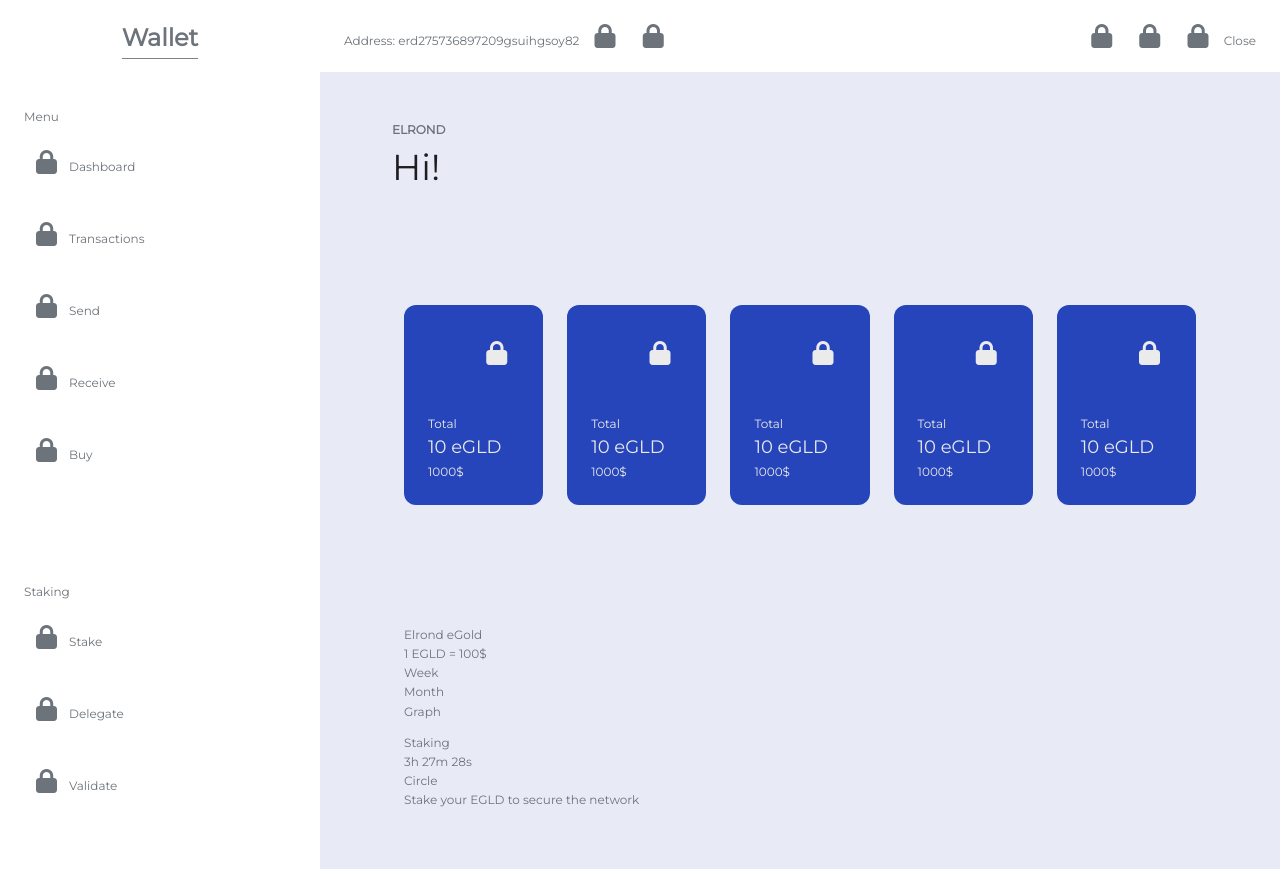
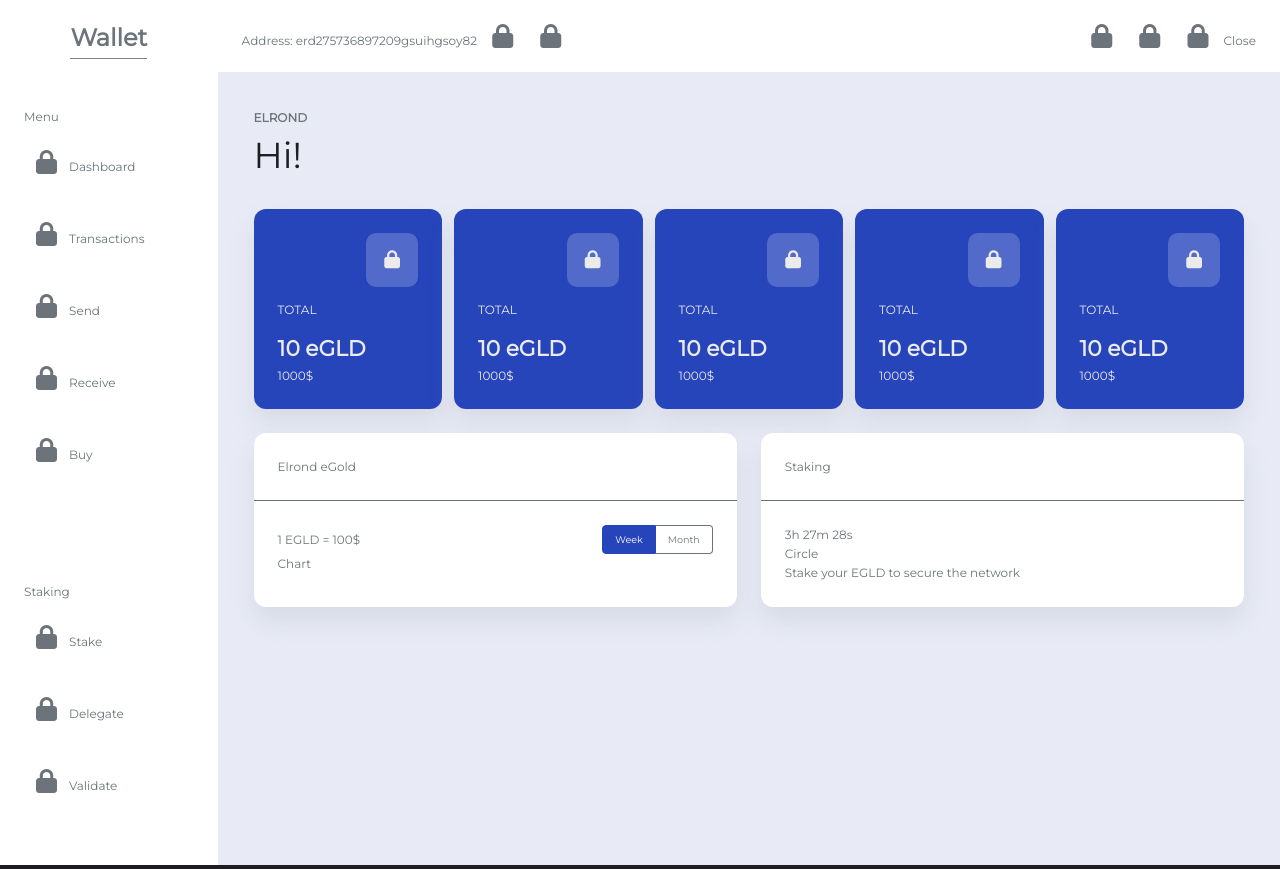
Before and after one commit to mathieufontaine/elrond-wallet, a plain HTML site: page public/index.html in a window 1280 px wide. Drawn offline with Linux system fonts and the light colour scheme.

Commit message:
worked on scss file structure and classes names

```diff
--- a/public/index.html
+++ b/public/index.html
@@ -52,12 +52,12 @@
             </div>
         </header>
         <div class="container">
-            <section class="section intro">
-                <h2 class="intro__title">ELROND</h2>
-                <div class="intro__hello">Hi!</div>
+            <section class="section section--intro">
+                <h2 class="section--intro__title">ELROND</h2>
+                <div class="section--intro__hello">Hi!</div>
             </section>
-            <section class="section cards">
-                <div class="card cards__card">
+            <section class="section section--summury">
+                <div class="card section--summury__card">
                     <div class="card__text">
                         <span class="text--title">Total</span>
                         <span class="text--bg-number">10 eGLD</span>
@@ -65,7 +65,7 @@
                     </div>
                     <div class="card__logo"><i class="fas fa-lock"></i></div>
                 </div>
-                <div class="card cards__card">
+                <div class="card section--summury__card">
                     <div class="card__text">
                         <span class="text--title">Total</span>
                         <span class="text--bg-number">10 eGLD</span>
@@ -73,7 +73,7 @@
                     </div>
                     <div class="card__logo"><i class="fas fa-lock"></i></div>
                 </div>
-                <div class="card cards__card">
+                <div class="card section--summury__card">
                     <div class="card__text">
                         <span class="text--title">Total</span>
                         <span class="text--bg-number">10 eGLD</span>
@@ -81,7 +81,7 @@
                     </div>
                     <div class="card__logo"><i class="fas fa-lock"></i></div>
                 </div>
-                <div class="card cards__card">
+                <div class="card section--summury__card">
                     <div class="card__text">
                         <span class="text--title">Total</span>
                         <span class="text--bg-number">10 eGLD</span>
@@ -89,7 +89,7 @@
                     </div>
                     <div class="card__logo"><i class="fas fa-lock"></i></div>
                 </div>
-                <div class="card cards__card">
+                <div class="card section--summury__card">
                     <div class="card__text">
                         <span class="text--title">Total</span>
                         <span class="text--bg-number">10 eGLD</span>
@@ -98,23 +98,25 @@
                     <div class="card__logo"><i class="fas fa-lock"></i></div>
                 </div>
             </section>
-            <section class="section price-staking">
-                <div class="card card--price-staking">
-                    <span class="title">Elrond eGold</span>
-                    <div class="card__price">
-                        <span>1 EGLD = 100$</span>
-                        <div class="buttons">
-                            <div class="button button--selected">Week</div>
-                            <div class="button">Month</div>
+            <section class="section section--chart-staking">
+                <div class="card card--large">
+                    <span class="card--large__title">Elrond eGold</span>
+                    <div class="card--large__inner chart">
+                        <div class="chart__price-buttons">
+                            <span class="chart__price">1 EGLD = 100$</span>
+                            <div class="chart__buttons">
+                                <div class="button button--selected button--week">Week</div>
+                                <div class="button button--month">Month</div>
+                            </div>
                         </div>
+                        <div class="chart__price">Chart</div>
                     </div>
-                    <div class="graph">Graph</div>
                 </div>
-                <div class="card card--price-staking">
-                    <span class="title">Staking</span>
-                    <div class="card__staking-infos">
-                        <p>3h 27m 28s</p>
-                        <div class="circle">Circle</div>
+                <div class="card card--large">
+                    <span class="card--large__title">Staking</span>
+                    <div class="card--large__inner staking">
+                        <p class="staking__time">3h 27m 28s</p>
+                        <div class="staking__percentage">Circle</div>
                         <p>Stake your EGLD to secure the network</p>
                     </div>
                 </div>
--- a/scss/_content.scss
+++ /dev/null
@@ -1,54 +0,0 @@
-.header {
-  position: relative;
-  display: flex;
-  width: 100%;
-  justify-content: space-between;
-  align-items: center;
-  background: $menu-background-color;
-  padding: 1rem 2rem;
-}
-
-.intro {
-  &__title {
-    font-size: 1rem;
-  }
-  &__hello {
-    font-size: 3rem;
-    color: $primary-color;
-    font-weight: 500;
-  }
-}
-
-.cards {
-  display: flex;
-  align-items: center;
-  justify-content: space-between;
-  color: $card-text-color;
-  &__card {
-    height: 200px;
-    background: $secondary-color;
-    padding: 2rem;
-    border-radius: 12px;
-    display: flex;
-    flex-direction: column-reverse;
-    justify-content: space-between;
-  }
-}
-
-.card {
-  width: 100%;
-  margin: 1rem;
-  &__logo {
-    align-self: flex-end;
-  }
-  &__text {
-    display: flex;
-    flex-direction: column;
-  }
-}
-
-.text {
-  &--bg-number {
-    font-size: 1.5rem;
-  }
-}
--- a/scss/_utilities.scss
+++ b/scss/_utilities.scss
@@ -4,8 +4,9 @@ $primary-color: #1e1d21;
 $secondary-color: #2745bb;
 $text-color: #6c737a;
 $card-text-color: rgb(235, 235, 235);
-$menu-background-color: white;
-$background-color: #e8ebf6;
+$primary-bg-color: #e8ebf6;
+$secondary-bg-color: white;
+$shadow: rgba(149, 157, 165, 0.2) 0px 14px 24px;
 
 *,
 *:before,
@@ -48,74 +49,8 @@ img {
   width: 100%;
 }
 
-.fas {
-  padding: 1rem;
-  font-size: 2rem;
-  &:hover {
-    color: $secondary-color;
-  }
-}
-
-%btn {
-  display: inline-block;
-  border: 0;
-  background: $secondary-color;
-  color: #fff;
-  border-radius: 8px;
-  padding: 1rem 3rem;
-  outline: none;
-  cursor: pointer;
-  text-align: center;
-  &:hover {
-    transform: scale(1.1);
-  }
-}
-
-.btn-primary {
-  @extend %btn;
-  background-color: $primary-color;
-}
-
-.btn-secondary {
-  @extend %btn;
-  background-color: lighten($secondary-color, 20%);
-}
-
-.primary-text {
-  color: $primary-color;
-}
-
-.secondary-text {
-  color: $secondary-color;
-}
-
-header {
-  position: fixed;
-  z-index: 2;
-  width: 100%;
-}
-
 main {
   position: relative;
-  width: 75%;
-  background: $background-color;
+  width: 83%;
+  background: $primary-bg-color;
 }
-
-.container {
-  position: relative;
-  width: 90%;
-  max-width: 1200px;
-  margin: 0 auto;
-}
-
-.section {
-  position: relative;
-  padding: 4rem 2rem;
-  width: 100%;
-}
-
-.flex {
-  display: flex;
-  justify-content: center;
-  align-items: center;
-}
--- /dev/null
+++ b/scss/components/_button.scss
@@ -0,0 +1,28 @@
+.button {
+  display: inline-block;
+  border: 1px solid $text-color;
+  border-radius: 4px;
+  padding: 0.5rem 1rem;
+  outline: none;
+  cursor: pointer;
+  text-align: center;
+  font-size: 0.8rem;
+  &:hover {
+    background-color: $secondary-color;
+    color: white;
+  }
+  &--selected {
+    background-color: $secondary-color;
+    color: white;
+    border: 1px solid $secondary-color;
+  }
+  &--week {
+    border-top-right-radius: 0;
+    border-bottom-right-radius: 0;
+  }
+  &--month {
+    border-top-left-radius: 0;
+    border-bottom-left-radius: 0;
+    border-left: 0;
+  }
+}
--- /dev/null
+++ b/scss/components/_card-type-large.scss
@@ -0,0 +1,12 @@
+.card--large {
+  padding: 0;
+  &__title {
+    display: block;
+    width: 100%;
+    padding: 2rem;
+    border-bottom: 1px solid $text-color;
+  }
+  &__inner {
+    padding: 2rem;
+  }
+}
--- /dev/null
+++ b/scss/components/_card.scss
@@ -0,0 +1,20 @@
+.card {
+  padding: 2rem;
+  border-radius: 12px;
+  width: 100%;
+  background: $secondary-bg-color;
+  box-shadow: $shadow;
+  &__logo {
+    align-self: flex-end;
+    padding: 0.5rem;
+    background: rgba(255, 255, 255, 0.2);
+    border-radius: 10px;
+    i {
+      font-size: 1.5rem;
+    }
+  }
+  &__text {
+    display: flex;
+    flex-direction: column;
+  }
+}
--- /dev/null
+++ b/scss/components/_container.scss
@@ -0,0 +1,7 @@
+.container {
+  position: relative;
+  width: 100%;
+  max-width: 1200px;
+  margin: 0 auto;
+  padding: 3rem;
+}
--- /dev/null
+++ b/scss/components/_icon.scss
@@ -0,0 +1,7 @@
+.fas {
+  padding: 1rem;
+  font-size: 2rem;
+  &:hover {
+    color: $secondary-color;
+  }
+}
--- /dev/null
+++ b/scss/components/_section.scss
@@ -0,0 +1,5 @@
+.section {
+  position: relative;
+  padding-bottom: 2rem;
+  width: 100%;
+}
--- /dev/null
+++ b/scss/components/_text.scss
@@ -0,0 +1,10 @@
+.text {
+  &--title {
+    margin-bottom: 1rem;
+    text-transform: uppercase;
+  }
+  &--bg-number {
+    font-size: 1.8rem;
+    font-weight: 800;
+  }
+}
--- /dev/null
+++ b/scss/sections/_chart-staking.scss
@@ -0,0 +1,5 @@
+.section--chart-staking {
+  display: grid;
+  grid-template-columns: repeat(2, 1fr);
+  grid-gap: 2rem;
+}
--- /dev/null
+++ b/scss/sections/_chart.scss
@@ -0,0 +1,13 @@
+.chart__price-buttons {
+  display: flex;
+  align-items: center;
+  justify-content: space-between;
+}
+
+.chart {
+  &__buttons {
+    display: flex;
+    align-items: center;
+    justify-content: space-between;
+  }
+}
--- /dev/null
+++ b/scss/sections/_header.scss
@@ -0,0 +1,9 @@
+.header {
+  position: relative;
+  display: flex;
+  width: 100%;
+  justify-content: space-between;
+  align-items: center;
+  background: $secondary-bg-color;
+  padding: 1rem 2rem;
+}
--- /dev/null
+++ b/scss/sections/_intro.scss
@@ -0,0 +1,10 @@
+.section--intro {
+  &__title {
+    font-size: 1rem;
+  }
+  &__hello {
+    font-size: 3rem;
+    color: $primary-color;
+    font-weight: 500;
+  }
+}
--- a/scss/_navbar.scss
+++ b/scss/sections/_navbar.scss
@@ -1,6 +1,6 @@
 .navbar {
-  background: $menu-background-color;
-  width: 25%;
+  background: $secondary-bg-color;
+  width: 17%;
   display: flex;
   flex-direction: column;
   align-items: center;
--- /dev/null
+++ b/scss/sections/_summury.scss
@@ -0,0 +1,15 @@
+.section--summury {
+  display: grid;
+  grid-template-columns: repeat(5, 1fr);
+  grid-gap: 1rem;
+  align-items: center;
+  justify-content: space-between;
+  color: $card-text-color;
+  &__card {
+    height: 200px;
+    background: $secondary-color;
+    display: flex;
+    flex-direction: column-reverse;
+    justify-content: space-between;
+  }
+}
--- a/scss/styles.scss
+++ b/scss/styles.scss
@@ -1,3 +1,15 @@
 @import "utilities";
-@import "navbar";
-@import "content";
+@import "components/container";
+@import "components/section";
+@import "components/card";
+@import "components/card-type-large";
+@import "components/text";
+@import "components/button";
+@import "components/icon";
+@import "sections/navbar";
+@import "sections/header";
+@import "sections/intro";
+@import "sections/summury";
+@import "sections/chart-staking";
+@import "sections/chart";
+@import "sections/staking";
```
Also changed, not shown: public/css/styles.css, scss/sections/_staking.scss (added), 1 other file.
